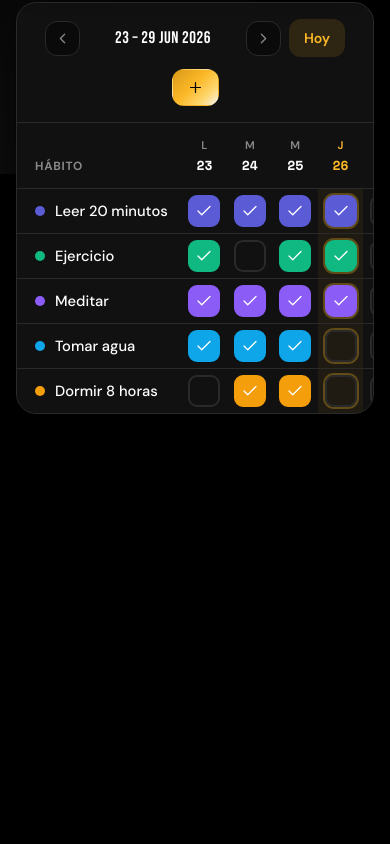
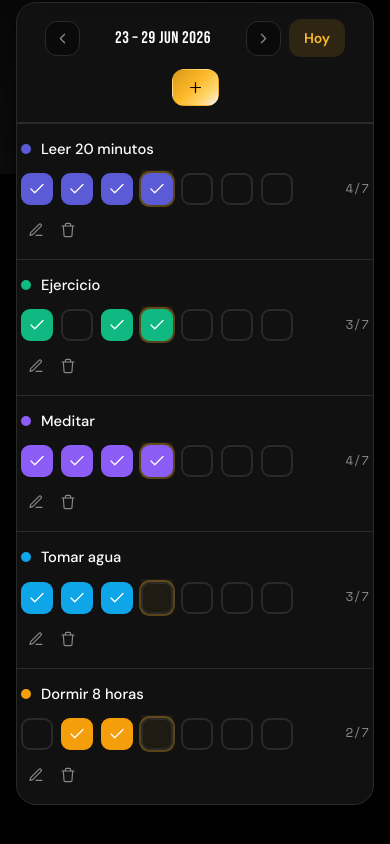
Before and after one commit to mejiatian4/CheckHabitos, a website built with Vite: page vista-previa.html in a window 390 px wide. Shown: the part 797-1641 px from the top of the page. Before the commit the page ends 1275 px from the top, so only its background shows below. Built offline with nearby package versions, Linux system fonts and the light colour scheme.

Commit message:
Arregla la tabla semanal en móvil: se convierte en tarjetas en vez de depender de scroll horizontal con columna sticky
Co-Authored-By: Claude Sonnet 5 <noreply@anthropic.com>

```diff
--- a/src/styles/main.css
+++ b/src/styles/main.css
@@ -1600,6 +1600,67 @@ button {
   }
 }
 
+/* ---------------- Tabla de hábitos -> tarjetas en móvil ----------------
+   position: sticky en una celda de tabla, dentro de un contenedor con
+   scroll horizontal, es poco fiable en Safari/Chrome móvil (el nombre del
+   hábito quedaba "cortado" y las casillas del día no se veían). En vez de
+   depender del scroll horizontal, convertimos cada fila en una tarjeta:
+   nombre arriba, las 7 casillas del día abajo en una franja que sí cabe en
+   pantalla. */
+@media (max-width: 640px) {
+  .ht {
+    min-width: 0;
+  }
+  .ht thead {
+    display: none;
+  }
+  .ht tbody tr {
+    display: flex;
+    flex-wrap: wrap;
+    align-items: center;
+    row-gap: 10px;
+    column-gap: 8px;
+    padding: 14px 4px;
+  }
+  .ht__habit {
+    position: static;
+    background: transparent;
+    flex: 1 1 100%;
+    padding: 0 !important;
+  }
+  .ht__habit-inner {
+    white-space: normal;
+  }
+  .ht__cell {
+    flex: 0 0 auto;
+    padding: 0 !important;
+  }
+  .ht__cell::before {
+    content: attr(data-day-label);
+    display: block;
+    text-align: center;
+    font-size: 0.62rem;
+    font-weight: 600;
+    color: var(--text-muted);
+    text-transform: uppercase;
+    margin-bottom: 3px;
+  }
+  .ht__cell.is-today::before {
+    color: var(--brand);
+  }
+  .ht__week {
+    flex: 0 0 auto;
+    margin-left: auto;
+  }
+  .ht__actions {
+    flex: 0 0 auto;
+  }
+  /* Sin :hover en pantallas táctiles: editar/eliminar deben verse siempre. */
+  .ht__actions-inner {
+    opacity: 1;
+  }
+}
+
 /* ---------------- Movimiento reducido ---------------- */
 @media (prefers-reduced-motion: reduce) {
   *,
```
Also changed, not shown: src/habits/dashboard.ts (+7 -1 lines).
